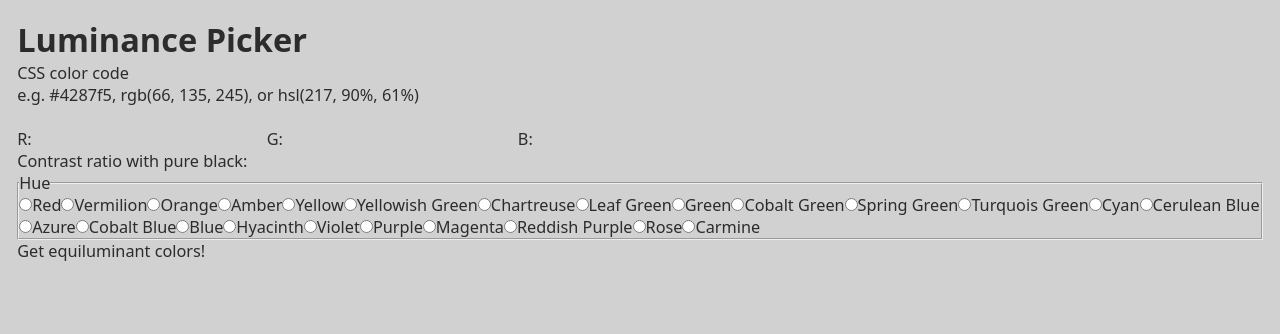
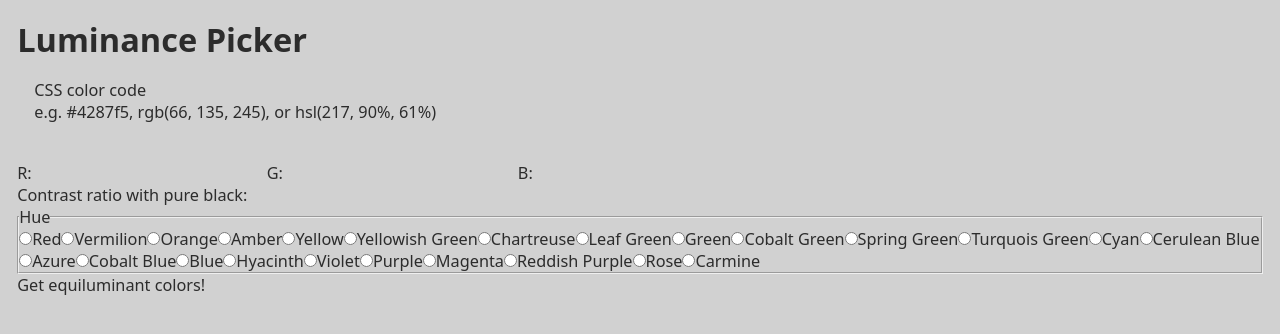
Before and after one commit to masakudamatsu/equiluminant-color-picker, a Next.js app in the folder app/: page / in a window 1280 px wide. Shown: the top 334 px of the page. Built offline with nearby package versions, Linux system fonts and the light colour scheme.

Commit message:
Wrap InputColorCode with ColorCodeField styled component #39

```diff
--- a/app/components/InputColorCode.js
+++ b/app/components/InputColorCode.js
@@ -1,6 +1,6 @@
 import {useState} from 'react';
 import PropTypes from 'prop-types';
-import {ParagraphErrorMessage} from '../theme/style';
+import {ColorCodeField, ParagraphErrorMessage} from '../theme/style';
 import {getRgbFromHex, getRgbFromHsl} from '../utils/helpers';
 
 function InputColorCode(props) {
@@ -54,7 +54,7 @@ function InputColorCode(props) {
     }
   };
   return (
-    <>
+    <ColorCodeField>
       <label htmlFor="inputColorCode">
         CSS color code
         <input
@@ -69,7 +69,7 @@ function InputColorCode(props) {
       <ParagraphErrorMessage data-testid="colorCodeError" error={invalid}>
         Please enter a valid CSS color code
       </ParagraphErrorMessage>
-    </>
+    </ColorCodeField>
   );
 }
 
--- a/app/theme/style.js
+++ b/app/theme/style.js
@@ -7,6 +7,11 @@ export const ParagraphErrorMessage = styled.p`
 `;
 
 // Div elements for styling
+export const ColorCodeField = styled.div`
+  padding: ${font.sideMarginPx.mobile}px;
+  width: 100%;
+`;
+
 export const SideMarginSetter = styled.div`
   margin: ${font.sideMarginPx.mobile}px;
 `;
```
Also changed, not shown: 1 other file (tests, documents, lock files or other folders).
